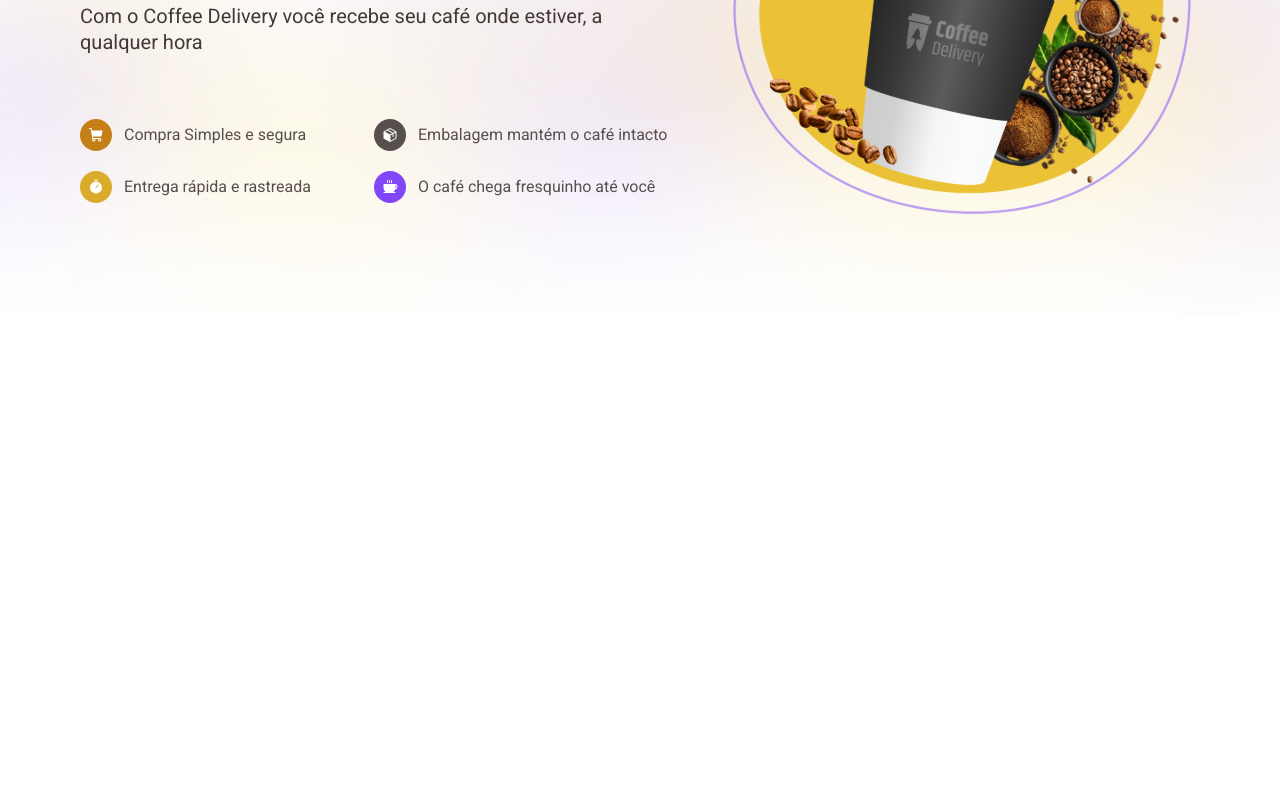
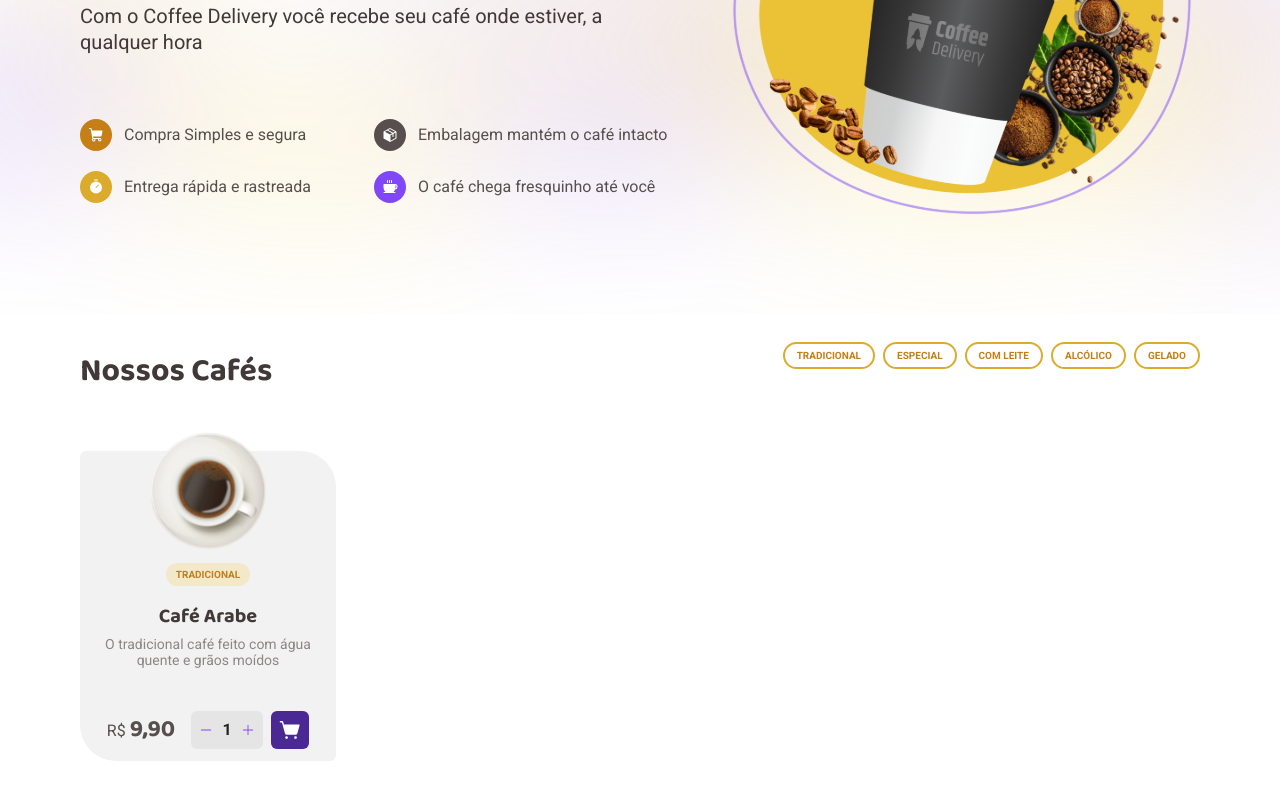
Before and after one commit to lucaswanderosck/coffee-delivery, a React (Vite) app: page / in a window 1280 px wide. Shown: the part 334-1134 px from the top of the page. Before the commit the page ends 800 px from the top, so only its background shows below. Built offline with nearby package versions, Linux system fonts and the light colour scheme; no server answers.

Commit message:
Adiciona componentes ButtonQuantity e Catalog, estilos relacionados e atualizações no Header e Home

```diff
--- /dev/null
+++ b/src/components/ButtonQuantity/index.tsx
@@ -0,0 +1,17 @@
+import { Minus, Plus } from '@phosphor-icons/react'
+import React from 'react'
+import { Container } from './styles'
+
+export const ButtonQuantity: React.FC = () => {
+  return (
+    <Container>
+      <button type="button">
+        <Minus size={14} />
+      </button>
+      <span>1</span>
+      <button type="button">
+        <Plus size={14} />
+      </button>
+    </Container>
+  )
+}
--- /dev/null
+++ b/src/components/ButtonQuantity/styles.ts
@@ -0,0 +1,34 @@
+import styled from 'styled-components'
+
+export const Container = styled.div`
+  width: 72px;
+  height: 38px;
+  background-color: ${({ theme }) => theme.colors['base-button']};
+  padding: 0.5rem;
+  border-radius: 6px;
+  display: flex;
+  align-items: center;
+  justify-content: space-between;
+  font-weight: bold;
+
+  > span {
+    font-size: ${({ theme }) => theme.text.md};
+    color: ${({ theme }) => theme.colors['base-title']};
+  }
+
+  > button {
+    background: transparent;
+    border: 0;
+    line-height: 0;
+    cursor: pointer;
+
+    > svg {
+      color: ${({ theme }) => theme.colors.purple};
+      transition: all 0.1s ease-in-out;
+
+      &:hover {
+        color: ${({ theme }) => theme.colors['purple-dark']};
+      }
+    }
+  }
+`
--- /dev/null
+++ b/src/components/Catalog/index.tsx
@@ -0,0 +1,56 @@
+import { ShoppingCartSimple } from '@phosphor-icons/react'
+import React from 'react'
+import coffee from '../../assets/coffees/arabe.svg'
+import { ButtonQuantity } from '../ButtonQuantity'
+import {
+  BuyActions,
+  Card,
+  Container,
+  DescriptionCoffee,
+  Filter,
+  HeadLine,
+  ImageCoffee,
+  List,
+  Tag,
+  TitleCoffee,
+} from './styles'
+
+export const Catalog: React.FC = () => {
+  return (
+    <Container>
+      <HeadLine>
+        <h2>Nossos Cafés</h2>
+        <Filter>
+          <Tag size="big">Tradicional</Tag>
+          <Tag size="big">Especial</Tag>
+          <Tag size="big">Com leite</Tag>
+          <Tag size="big">Alcólico</Tag>
+          <Tag size="big">Gelado</Tag>
+        </Filter>
+      </HeadLine>
+      <List>
+        <Card>
+          <ImageCoffee>
+            <img src={coffee} alt="" />
+          </ImageCoffee>
+          <Tag size="small">Tradicional</Tag>
+          <TitleCoffee>Café Arabe</TitleCoffee>
+          <DescriptionCoffee>
+            O tradicional café feito com água quente e grãos moídos
+          </DescriptionCoffee>
+          <BuyActions>
+            <p>
+              R$<strong>9,90</strong>
+            </p>
+            <div>
+              <ButtonQuantity />
+              <button type="button">
+                <ShoppingCartSimple color="#fff" weight="fill" size={22} />
+              </button>
+            </div>
+          </BuyActions>
+        </Card>
+      </List>
+    </Container>
+  )
+}
--- /dev/null
+++ b/src/components/Catalog/styles.ts
@@ -0,0 +1,131 @@
+import styled from 'styled-components'
+
+export const Container = styled.main`
+  max-width: 1120px;
+  width: 100%;
+  margin: 0 auto;
+`
+export const List = styled.ul`
+  margin: 3.375rem 0 10rem;
+  width: 100%;
+  display: grid;
+  grid-template-columns: repeat(4, 1fr);
+  grid-template-rows: repeat(4, 1fr);
+  grid-column-gap: 32px;
+  grid-row-gap: 40px;
+`
+
+export const Card = styled.li`
+  width: 256px;
+  height: 310px;
+  padding: 0 12px;
+  border-radius: 6px 36px;
+  background-color: ${({ theme }) => theme.colors['base-card']};
+
+  display: flex;
+  flex-direction: column;
+  align-items: center;
+`
+
+export const HeadLine = styled.div`
+  display: flex;
+  align-items: center;
+  justify-content: space-between;
+
+  > h2 {
+    color: ${({ theme }) => theme.colors['base-subtitle']};
+    font-size: ${({ theme }) => theme.title.lg};
+    font-family: 'Baloo 2', sans-serif;
+    margin-top: 2rem;
+  }
+`
+
+export const Filter = styled.div`
+  display: flex;
+  gap: 0.5rem;
+`
+
+export const ImageCoffee = styled.div`
+  width: 120px;
+  height: 120px;
+  margin-top: -20px;
+  margin-bottom: 0.75rem;
+
+  img {
+    width: 100%;
+    height: 100%;
+  }
+`
+
+export const TitleCoffee = styled.h2`
+  font-size: ${({ theme }) => theme.title.sm};
+  color: ${({ theme }) => theme.colors['base-subtitle']};
+  font-family: 'Baloo 2', sans-serif;
+  margin: 0.875rem 0 0.25rem;
+`
+
+export const DescriptionCoffee = styled.p`
+  font-size: ${({ theme }) => theme.text.sm};
+  color: ${({ theme }) => theme.colors['base-label']};
+  text-align: center;
+`
+
+export const BuyActions = styled.div`
+  display: flex;
+  align-items: center;
+  margin-top: auto;
+  margin-bottom: 12px;
+
+  > p {
+    color: ${({ theme }) => theme.colors['base-text']};
+
+    strong {
+      font-size: ${({ theme }) => theme.title.md};
+      font-family: 'Baloo 2', sans-serif;
+      margin-left: 0.25rem;
+    }
+  }
+
+  > div {
+    margin-left: 1rem;
+    display: flex;
+    align-items: center;
+    gap: 0.5rem;
+
+    > button {
+      width: 38px;
+      height: 38px;
+      border: 0;
+      background: ${({ theme }) => theme.colors['purple-dark']};
+      padding: 0.5rem;
+      line-height: 0;
+      border-radius: 6px;
+      cursor: pointer;
+      transition: all 0.2s ease-in-out;
+
+      &:hover {
+        background: ${({ theme }) => theme.colors.purple};
+      }
+    }
+  }
+`
+
+interface TagProps {
+  size: 'small' | 'big'
+}
+
+export const Tag = styled.span<TagProps>`
+  display: inline-block;
+  text-transform: uppercase;
+  font-size: ${({ theme }) => theme.button.tag};
+  font-weight: bold;
+  border-radius: 100px;
+  color: ${({ theme }) => theme.colors['yellow-dark']};
+  background: ${({ theme, size }) =>
+    size === 'small' && theme.colors['yellow-light']};
+  border: 2px solid
+    ${({ theme, size }) =>
+      size === 'small' ? 'transparent' : theme.colors.yellow};
+  padding: ${({ size }) => (size === 'small' ? '4px 8px' : '6px 12px')};
+  cursor: ${({ size }) => size === 'big' && 'pointer'};
+`
--- a/src/components/Header/index.tsx
+++ b/src/components/Header/index.tsx
@@ -1,4 +1,4 @@
-import { MapPin, ShoppingCart } from '@phosphor-icons/react'
+import { MapPin, ShoppingCartSimple } from '@phosphor-icons/react'
 import React from 'react'
 import logo from '../../assets/logo.svg'
 import {
@@ -39,7 +39,7 @@ export const Header: React.FC = () => {
             </p>
           </Location>
           <CartButton type="button">
-            <ShoppingCart weight="fill" color="#c47f17" size={22} />
+            <ShoppingCartSimple weight="fill" color="#c47f17" size={22} />
             <CartCounter>
               <span>3</span>
             </CartCounter>
--- a/src/components/Header/styles.ts
+++ b/src/components/Header/styles.ts
@@ -32,6 +32,8 @@ export const Location = styled.span`
 `
 
 export const CartButton = styled.button`
+  width: 38px;
+  height: 38px;
   border: 0;
   background: ${({ theme }) => theme.colors['yellow-light']};
   padding: 0.5rem;
--- a/src/pages/Home/index.tsx
+++ b/src/pages/Home/index.tsx
@@ -1,10 +1,12 @@
 import React from 'react'
+import { Catalog } from '../../components/Catalog'
 import { Hero } from '../../components/Hero'
 
 export const Home: React.FC = () => {
   return (
     <>
       <Hero />
+      <Catalog />
     </>
   )
 }
```
Also changed, not shown: src/pages/Home/styles.ts (deleted, +0 -7 lines).
